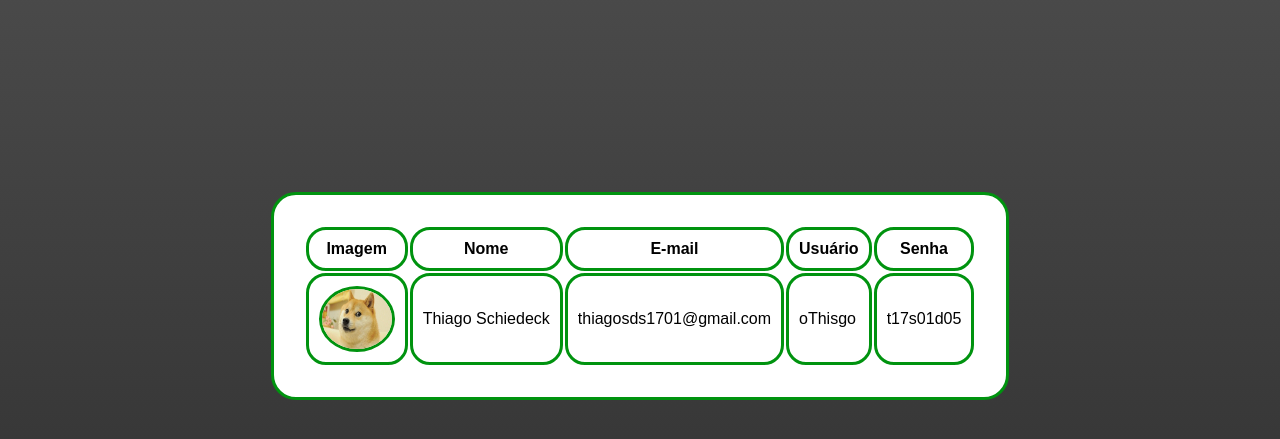
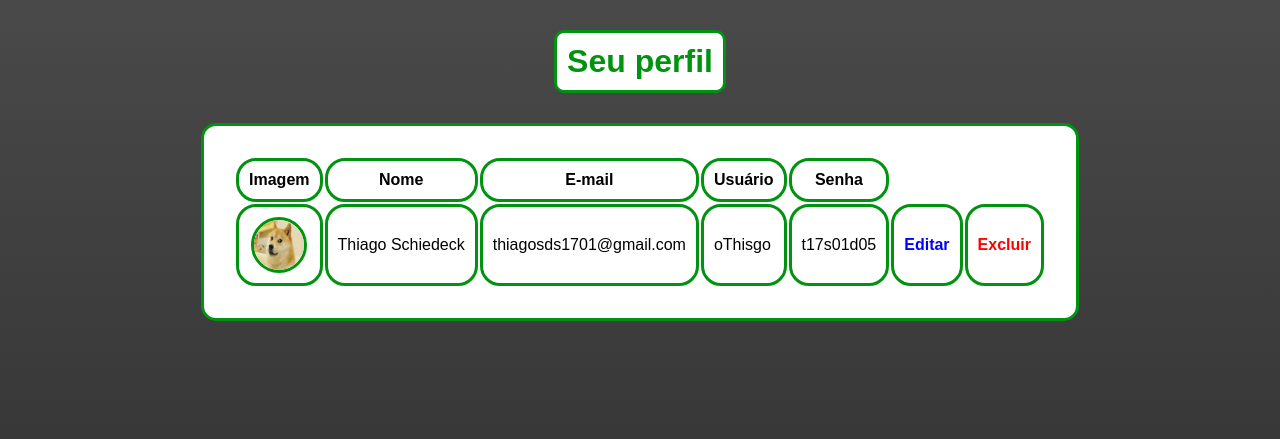
Before and after one commit to oThisgo/ProgramacaoWeb, a PHP site: page /admin/painel.php in a window 1280 px wide. Shown: the part 117-556 px from the top of the page. Run offline with PHP 8.4, Linux system fonts and the light colour scheme; a user stored in the database is signed in; data comes from the database, SQL or seed files in the repository; both versions use the stored data as it was after the commit.

Commit message:
Add files via upload

```diff
--- a/Projeto - Programação Web/admin/painel.php
+++ b/Projeto - Programação Web/admin/painel.php
@@ -26,6 +26,7 @@ session_start()
 
     ?>
     <table>
+        <h1 id="perfil">Seu perfil</h1>
         <tr>
             <th>Imagem</th>
             <th>Nome</th>
@@ -39,7 +40,11 @@ session_start()
             <td><?php echo $result['email'] ?></td>
             <td><?php echo $result['usuario'] ?></td>
             <td><?php echo $result['senha'] ?></td>
+            <td><a class="edit" href="edit.php">Editar</a></td>
+            <td><a class="delete" href="#">Excluir</a></td>
         </tr>
     </table>
+
+
 </body>
 </html>
--- a/Projeto - Programação Web/admin/styles.css
+++ b/Projeto - Programação Web/admin/styles.css
@@ -84,13 +84,13 @@ table{
     display: block;
     margin-right: auto;
     margin-left: auto;
-    margin-top: 15%;
+    margin-top: 30px;
     height: fit-content;
     width: fit-content;
     padding: 30px;
     background-color: white;
     border: 3px solid #00930f;
-    border-radius: 25px;
+    border-radius: 15px;
 }
 
 th{
@@ -122,8 +122,32 @@ td:hover{
 #profile{
     display: block;
     margin: 0 auto;
-    height: 60px;
-    width: 70px;
+    height: 50px;
+    width: 50px;
     border: 3px solid #00930f;
     border-radius: 50%;
 }
+#perfil{
+    color: #00930f;
+    display: block;
+    margin: 0 auto;
+    margin-top: 30px;
+    width: fit-content;
+    text-align: center;
+    background-color: white;
+    padding: 10px;
+    border: 3px solid #00930f;
+    border-radius: 10px;
+}
+
+.edit{
+    color: blue;
+    font-weight: bold;
+    text-decoration: none;
+}
+
+.delete{
+    color: red;
+    font-weight: bold;
+    text-decoration: none;
+}
```
Also changed, not shown: Projeto - Programação Web/admin/edit.php (added, +19 -0 lines), Projeto - Programação Web/Includes/db.php (line endings or trailing spaces), Projeto - Programação Web/Includes/footer.php (line endings or trailing spaces), Projeto - Programação Web/Includes/head.php (line endings or trailing spaces), Projeto - Programação Web/Includes/headermain.php (line endings or trailing spaces), Projeto - Programação Web/README.md, Projeto - Programação Web/animation.js (line endings or trailing spaces), Projeto - Programação Web/cadastro.php (line endings or trailing spaces), Projeto - Programação Web/carrinho.php (line endings or trailing spaces), Projeto - Programação Web/departamentos.php (line endings or trailing spaces), Projeto - Programação Web/favoritos.php (line endings or trailing spaces), Projeto - Programação Web/login.php (line endings or trailing spaces), Projeto - Programação Web/meusite.sql (line endings or trailing spaces), Projeto - Programação Web/perfil.php (line endings or trailing spaces), 3 more files.
